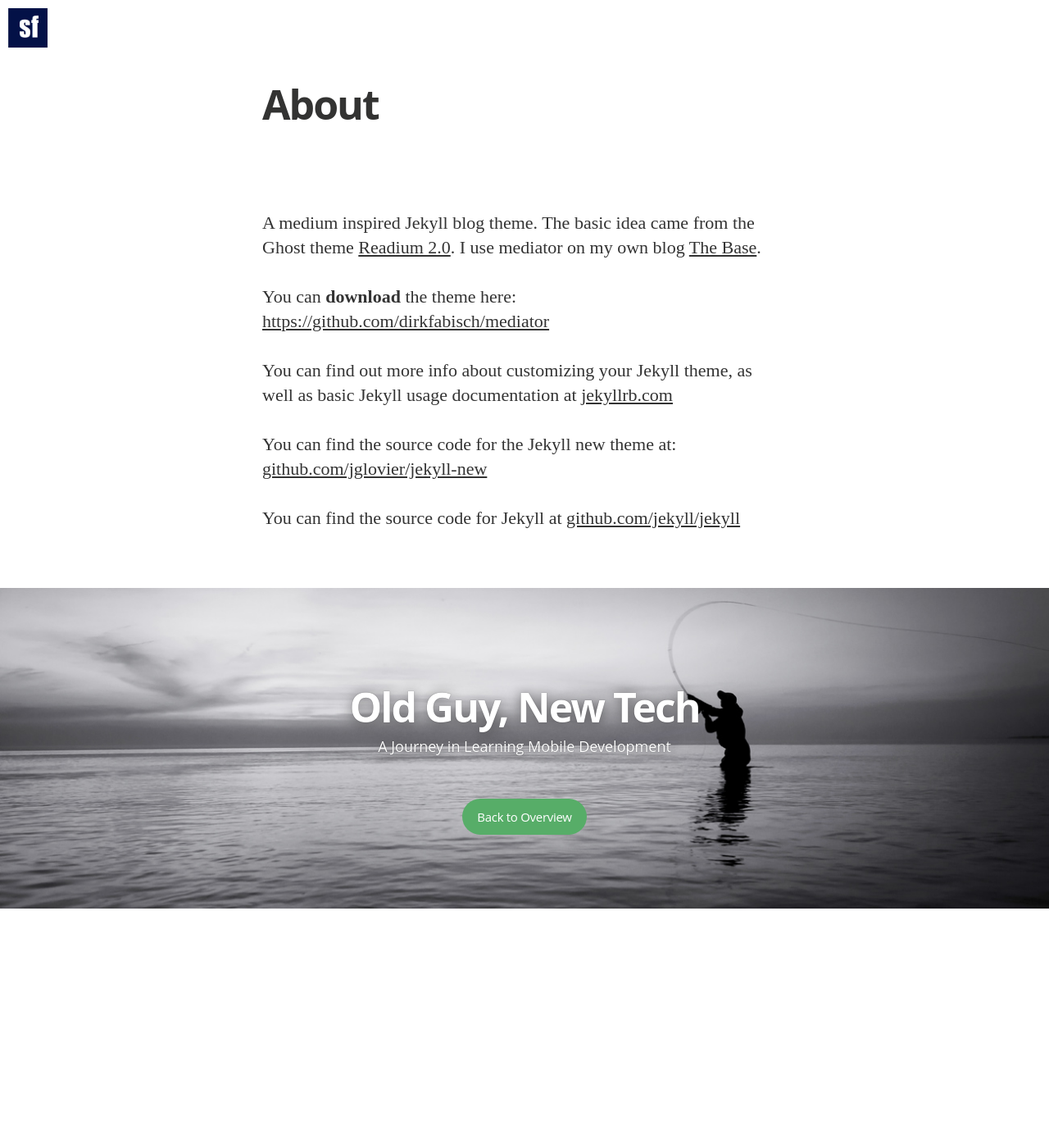
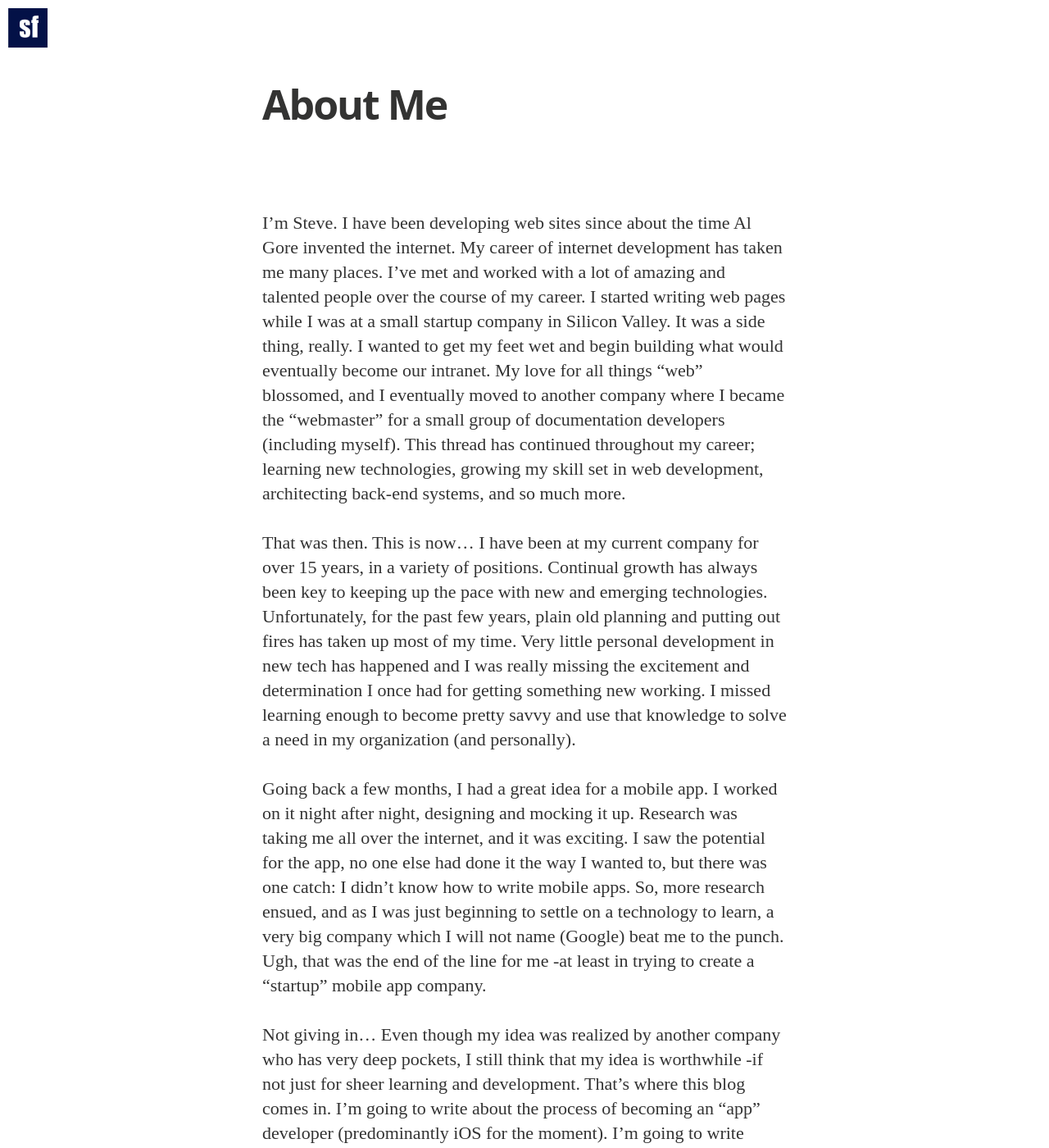
Before and after one commit to stevefister/stevefister.github.io, a Jekyll site: the page built from about.md, in a window 1280 px wide and 1400 px high. Shown: the whole window at 82% size. Built offline with Jekyll 4.4.1, drawn with Linux system fonts in a browser that asks for light colours; nearby versions of some CDN libraries; some web fonts are replaced; Markdown is read by kramdown in place of the engine named in the settings; some of the changed text lies outside the part shown.

Commit message:
updated about page

```diff
--- a/_includes/footer.html
+++ b/_includes/footer.html
@@ -4,7 +4,7 @@
   <a class="subscribe" href="{{ "/feed.xml" | prepend: site.baseurl }}"> <span class="tooltip"> <i class="fa fa-rss"></i> Subscribe!</span></a>
     <div class="inner">
          <section class="copyright">All content copyright <a href="mailto:{{ site.email}}">{{ site.name }}</a> &copy; {{ site.time | date: '%Y' }} &bull; All rights reserved.</section>
-         <section class="poweredby">Made with <a href="http://jekyllrb.com"> Jekyll</a>, Theme by [https://github.com/dirkfabisch/mediator](https://github.com/dirkfabisch/mediator)</section>
+         <section class="poweredby">Made with <a href="http://jekyllrb.com"> Jekyll</a>, Themed with <a href="https://github.com/dirkfabisch/mediator">Mediator Theme</a></section>
     </div>
 </footer>
 
--- a/about.md
+++ b/about.md
@@ -1,17 +1,19 @@
 ---
 layout: page
-title: About
+title: About Me
 permalink: /about/
 ---
 
-A medium inspired Jekyll blog theme. The basic idea came from the Ghost theme
-[Readium 2.0](http://www.svenread.com/readium-ghost-theme/). I use mediator on my own blog [The Base](blog.base68.com).
+I'm Steve. I have been developing web sites since about the time Al Gore invented the internet. My career of internet development has taken me many places. I've met and worked with a lot of amazing and talented people over the course of my career. I started writing web pages while I was at a small startup company in Silicon Valley. It was a side thing, really. I wanted to get my feet wet and begin building what would eventually become our intranet. My love for all things "web" blossomed, and I eventually moved to another company where I became the "webmaster" for a small group of documentation developers (including myself). This thread has continued throughout my career; learning new technologies, growing my skill set in web development, architecting back-end systems, and so much more.
 
-You can **download** the theme here:
-[https://github.com/dirkfabisch/mediator](https://github.com/dirkfabisch/mediator)
+That was then. This is now... I have been at my current company for over 15 years, in a variety of positions. Continual growth has always been key to keeping up the pace with new and emerging technologies. Unfortunately, for the past few years, plain old planning and putting out fires has taken up most of my time. Very little personal development in new tech has happened and I was really missing the excitement and determination I once had for getting something new working. I missed learning enough to become pretty savvy and use that knowledge to solve a need in my organization (and personally).
 
-You can find out more info about customizing your Jekyll theme, as well as basic Jekyll usage documentation at [jekyllrb.com](http://jekyllrb.com/)
+Going back a few months, I had a great idea for a mobile app. I worked on it night after night, designing and mocking it up. Research was taking me all over the internet, and it was exciting. I saw the potential for the app, no one else had done it the way I wanted to, but there was one catch: I didn't know how to write mobile apps. So, more research ensued, and as I was just beginning to settle on a technology to learn, a very big company which I will not name (Google) beat me to the punch. Ugh, that was the end of the line for me -at least in trying to create a "startup" mobile app company.
 
-You can find the source code for the Jekyll new theme at: [github.com/jglovier/jekyll-new](https://github.com/jglovier/jekyll-new)
+Not giving in... Even though my idea was realized by another company who has very deep pockets, I still think that my idea is worthwhile -if not just for sheer learning and development. That's where this blog comes in. I'm going to write about the process of becoming an "app" developer (predominantly iOS for the moment). I'm going to write about my experiences of research, technology, ups when I should have gone down, lefts when I should have gone right... you should get the point by now.
 
-You can find the source code for Jekyll at [github.com/jekyll/jekyll](https://github.com/jekyll/jekyll)
+If you're still here, thanks for reading! If you're interested in getting updates, <a class="subscribe" href="{{ "/feed.xml" | prepend: site.baseurl }}"> <span class="tooltip"> <i class="fa fa-rss"></i> Subscribe!</span></a>
+
+Well here we go!
+
+&lt;steve&gt;
```
Also changed, not shown: 3 other files.
